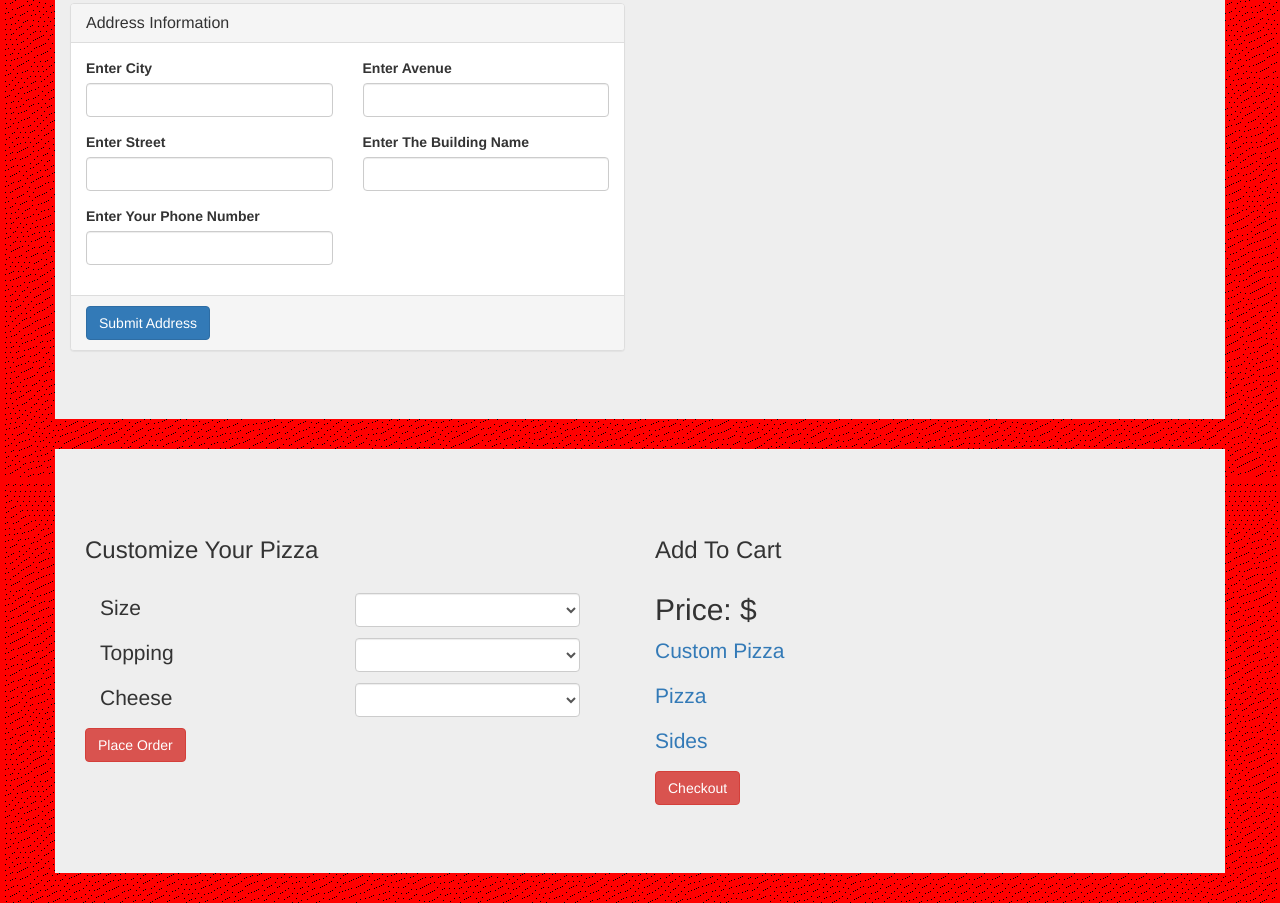
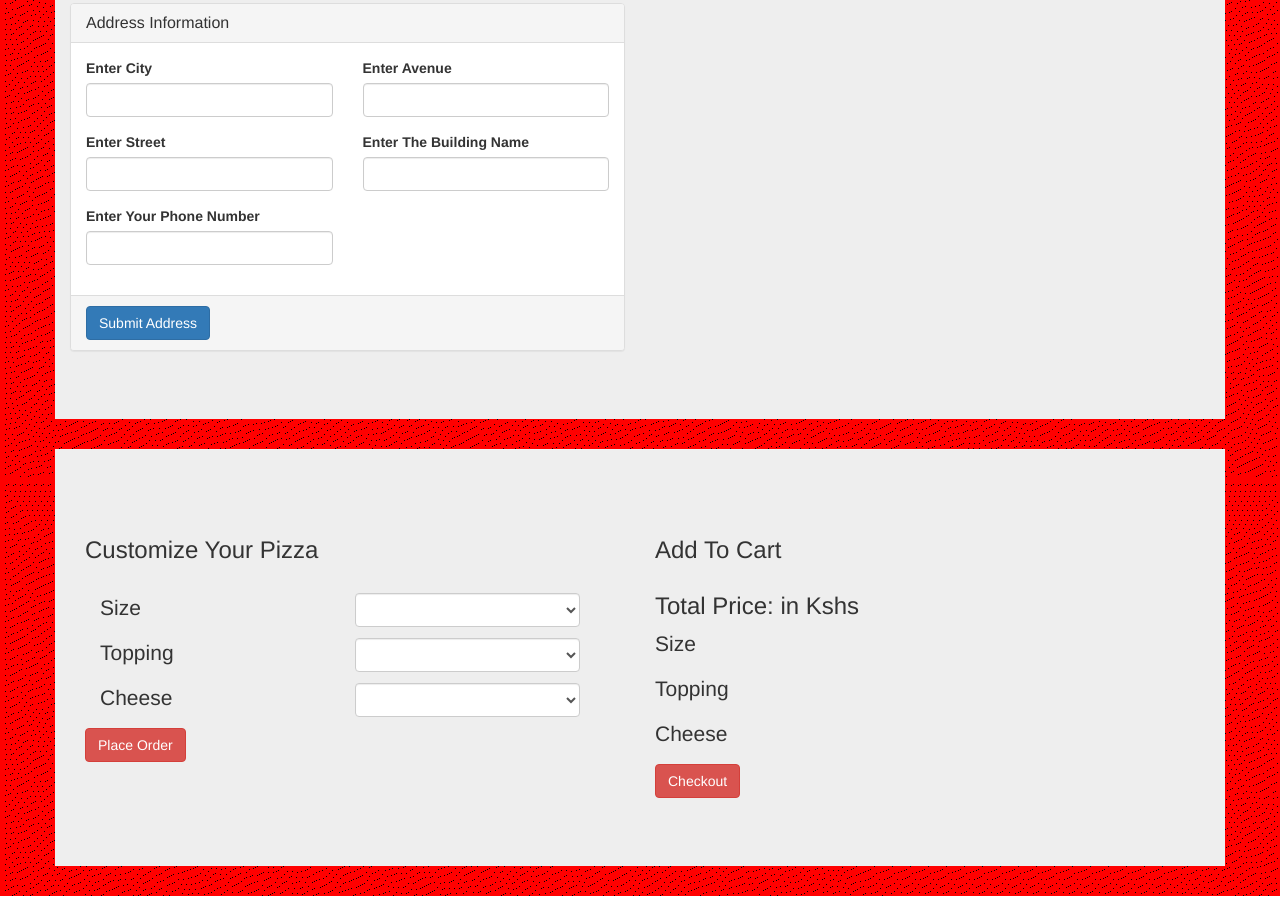
Before and after one commit to EmmanuelMuchiri/Yummy-Pizza, a plain HTML site: page index.html in a window 1280 px wide. Shown: the part 243-1146 px from the top of the page. Drawn offline with nearby package versions, Linux system fonts and the light colour scheme; a script that the page names is missing.

Commit message:
added the cart form to display the items ordered and the total price

```diff
--- a/index.html
+++ b/index.html
@@ -137,13 +137,13 @@
     <!-- Cart Start -->
     <div class="col-xs-4" id="price-content">
       <h3 class="page-header">Add To Cart</h3>
-      <h2>Price: $ <span id="final-cost"></span></h2>
+      <h3>Total Price: in Kshs <span id="final-cost"></span></h3>
       <div id="order-details">
-        <p><a id="pizza-details-dropdown">Custom Pizza</a></p>
+        <p id="pizza-details-dropdown">Size</a></p>
         <ul id="pizza-details"></ul>
-        <p><a id="default-pizza-dropdown">Pizza</a></p>
+        <p id="default-pizza-dropdown">Topping</a></p>
         <ul id="default-pizza-details"></ul>
-        <p><a id="sides-dropdown">Sides</a></p>
+        <p id="sides-dropdown">Cheese</a></p>
         <ul id="sides-details"></ul>
       </div>
       <button type="btn" class="btn btn-danger" id="checkout-btn">Checkout</button>
```
